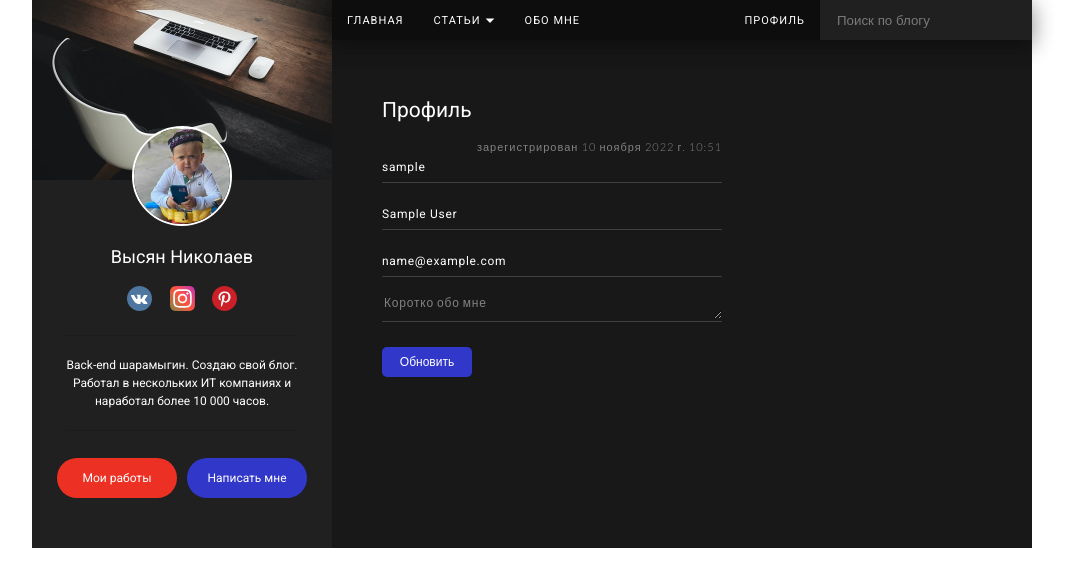
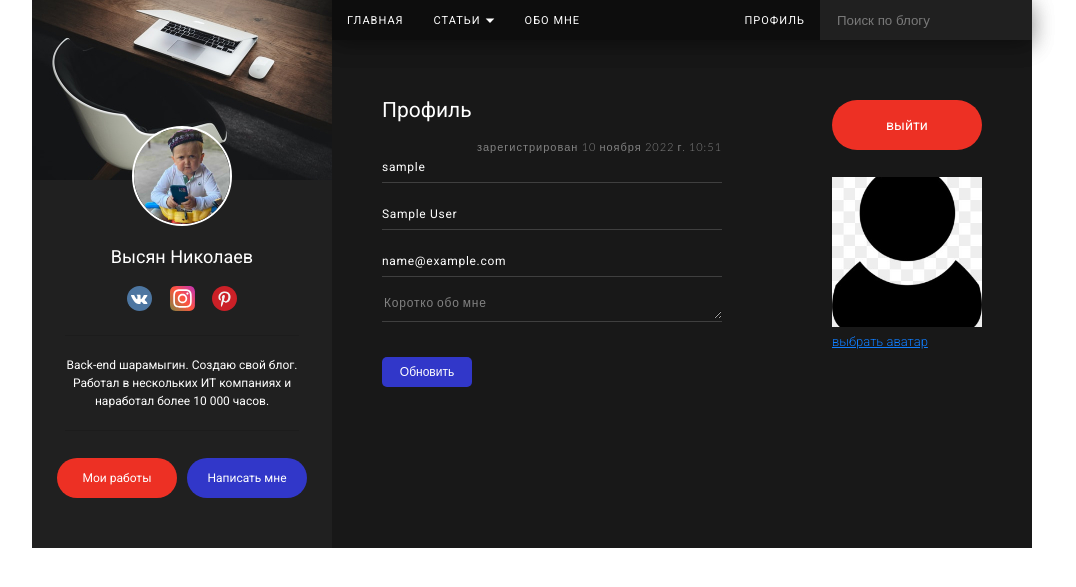
Before and after one commit to trueget/blog_django, a Django app: page /my_page/ in a window 1280 px wide. Shown: the top 587 px of the page, without its empty margins (108-1184 px from the left). Run offline with Django 4.2, Linux system fonts and the light colour scheme; the visitor is signed in with stand-in values (Sample User, id 1); data comes from the database, SQL or seed files in the repository; data that the repository does not hold is empty.

Commit message:
страница профиль

```diff
--- a/web_site/static/css/style.css
+++ b/web_site/static/css/style.css
@@ -467,9 +467,53 @@
     letter-spacing: 0.7px;
 }
 .btn-profile{
-    margin-top: 9px;
+    margin: 9px 0 50px 50px;
 }
 .date-register{
     text-align: right;
     margin-right: 0;
 }
+.container-img-profile{
+    width: 150px;
+    height: 150px;
+    margin-top: 27px;
+}
+.img-profile{
+    width: 100%;
+    height: 100%;
+    object-fit: cover;
+}
+.my_profile{
+    display: flex;
+    justify-content: space-between;
+}
+.change-input-btn-text{
+    cursor: pointer;
+    text-decoration: underline;
+}
+.change-input-btn{
+    font-size: 13px;
+    font-weight: 300;
+    color: #107EFF;
+}
+ label.change-input-btn input[type='file']{
+    display: none;
+    opacity: 0;
+}
+.btn-change-data{
+    margin-top: 7px;
+}
+.wrapper-quit-btn{
+    width: 150px;
+    height: 50px;
+    background: #ED3024;
+    display: flex;
+    align-items: center;
+    justify-content: center;
+    border-radius: 25px;
+    font-size: 14px;
+    font-weight: 400;
+}
+.wrapper-quit-btn:hover{
+    font-size: 15px;
+}
--- a/web_site/templates/blog/my_page.html
+++ b/web_site/templates/blog/my_page.html
@@ -11,12 +11,12 @@
 
 {% block my_profile %}
     <div class="my_profile">
+        <div class="left-item-profile">
             <p class="text-profile">Профиль</p>
             <div class="form-profile">
                 <p class="date-register date-create-article">зарегистрирован {{ user.date_joined }}</p>
                 <form method="POST" enctype="multipart/form-data">
                     {% csrf_token %}
-
 
                         <div class="mini-containrer">
                             <p class="text-mini-container">{{ data_user.user }}</p>
@@ -51,8 +51,23 @@
                     <hr class="hr-profile"> -->
                 </form>
             </div>
-        <div></div>
+        </div>
+        <div class="right-item-profile">
+            <a href="#"><div class='wrapper-quit-btn'>выйти</div></a>
+            <div class="container-img-profile">
+            {% if data_user.user_avatar %}
+                <img class="img-profile" src="{{ data_user.user_avatar.url }}">
+            {% else %}
+                <img class="img-profile" src="/media/imgusers/avatar.jpg">
+            {% endif %}
+            </div>
+            <div class="btn-change-data">
+                <label class="change-input-btn" htmlFor="choice-img">
+                    {{ form.user_avatar }}
+                    <span class="change-input-btn-text">выбрать аватар</span>
+                </label>
+            </div>
+        </div>
+    </div>
     <button class="btn-profile btn-comment" type="submit">Обновить</button>
-
-    </div>
 {% endblock my_profile %}
--- a/web_site/user_page/forms.py
+++ b/web_site/user_page/forms.py
@@ -13,7 +13,8 @@
         widgets = {
             'user_avatar': forms.ClearableFileInput(attrs={
                 'class': 'profile-user-avatar',
-                'label': 'ваша фотография'
+                'htmlFor': 'choice-img',
+                'title': ' '
             }),
             'about_me': forms.Textarea(attrs={
                 'class': 'profile-user-about-me',
```
Also changed, not shown: web_site/static/images/avatar.jpg (added). Lines whose indentation alone changed are shown as unchanged.
